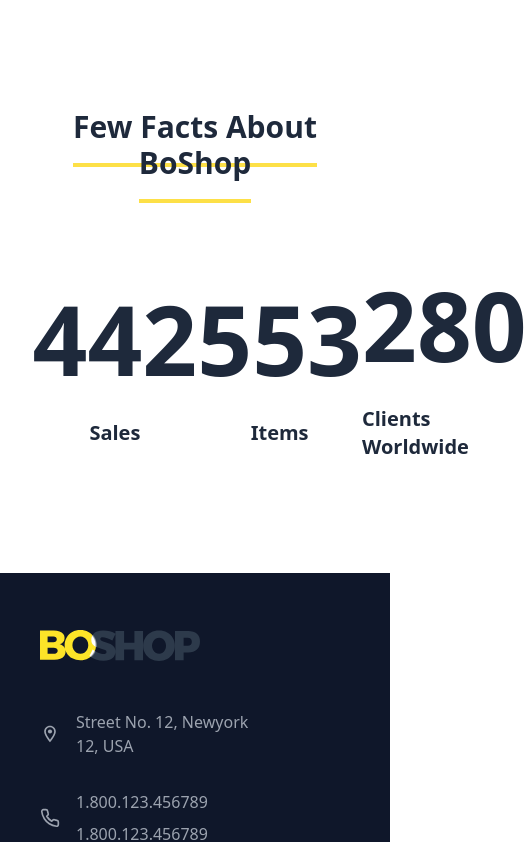
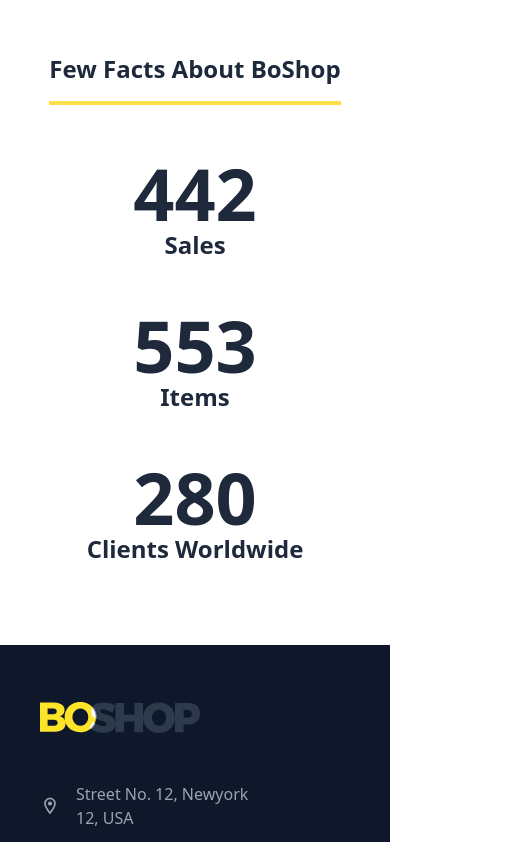
Before and after one commit to ffarhadijs/ecommerce-shop, a React (Create React App) app: page /about in a window 390 px wide. Shown: the part 4326-5168 px from the top of the page, 527 px wide, since content can reach past the window. Built offline with nearby package versions, Linux system fonts and the light colour scheme.

Commit message:
responsived

```diff
--- a/src/component/counUp/Countup.js
+++ b/src/component/counUp/Countup.js
@@ -6,15 +6,15 @@ const Countup = () => {
   const [state, setState] = useState(true);
 
   return (
-    <div className="w-5/6 mx-auto py-28">
-      <div className="pb-24 mx-auto text-center">
-        <span className="text-slate-800 font-semibold text-3xl pb-4 border-b-4 border-yellow-300">
+    <div className="w-5/6 mx-auto py-14 sm:py-28">
+      <div className=" pb-12 sm:pb-24 mx-auto text-center">
+        <span className="text-slate-800 font-semibold text-2xl sm:text-3xl pb-4 border-b-4 border-yellow-300">
           Few Facts About BoShop
         </span>
       </div>
 
-      <div className=" flex flex-row justify-between items-center">
-        <div className="text-slate-800 font-bold text-8xl flex flex-col justify-center items-center">
+      <div className=" flex flex-col sm:flex-row justify-between items-center">
+        <div className="text-slate-800 font-bold text-7xl md:text-8xl flex flex-col justify-center items-center py-6">
           <CountUp
             end={457}
             duration={5}
@@ -28,9 +28,9 @@ const Countup = () => {
               </VisibilitySensor>
             )}
           </CountUp>
-          <p className="text-xl pt-8">Sales</p>
+          <p className="text-2xl pt-6">Sales</p>
         </div>
-        <div className=" text-slate-800 font-bold text-8xl flex flex-col justify-center items-center">
+        <div className=" text-slate-800 font-bold text-7xl md:text-8xl flex flex-col justify-center items-center py-6">
           <CountUp
             end={571}
             duration={5}
@@ -44,9 +44,9 @@ const Countup = () => {
               </VisibilitySensor>
             )}
           </CountUp>
-          <p className="text-xl pt-8">Items</p>
+          <p className="text-2xl pt-6">Items</p>
         </div>
-        <div className=" text-slate-800 font-bold text-8xl flex flex-col justify-center items-center">
+        <div className=" text-slate-800 font-bold text-7xl md:text-8xl flex flex-col justify-center items-center py-6">
           <CountUp
             end={289}
             duration={5}
@@ -60,7 +60,7 @@ const Countup = () => {
               </VisibilitySensor>
             )}
           </CountUp>
-          <p className="text-xl pt-8">Clients Worldwide</p>
+          <p className="text-2xl pt-6">Clients Worldwide</p>
         </div>
       </div>
     </div>
```
